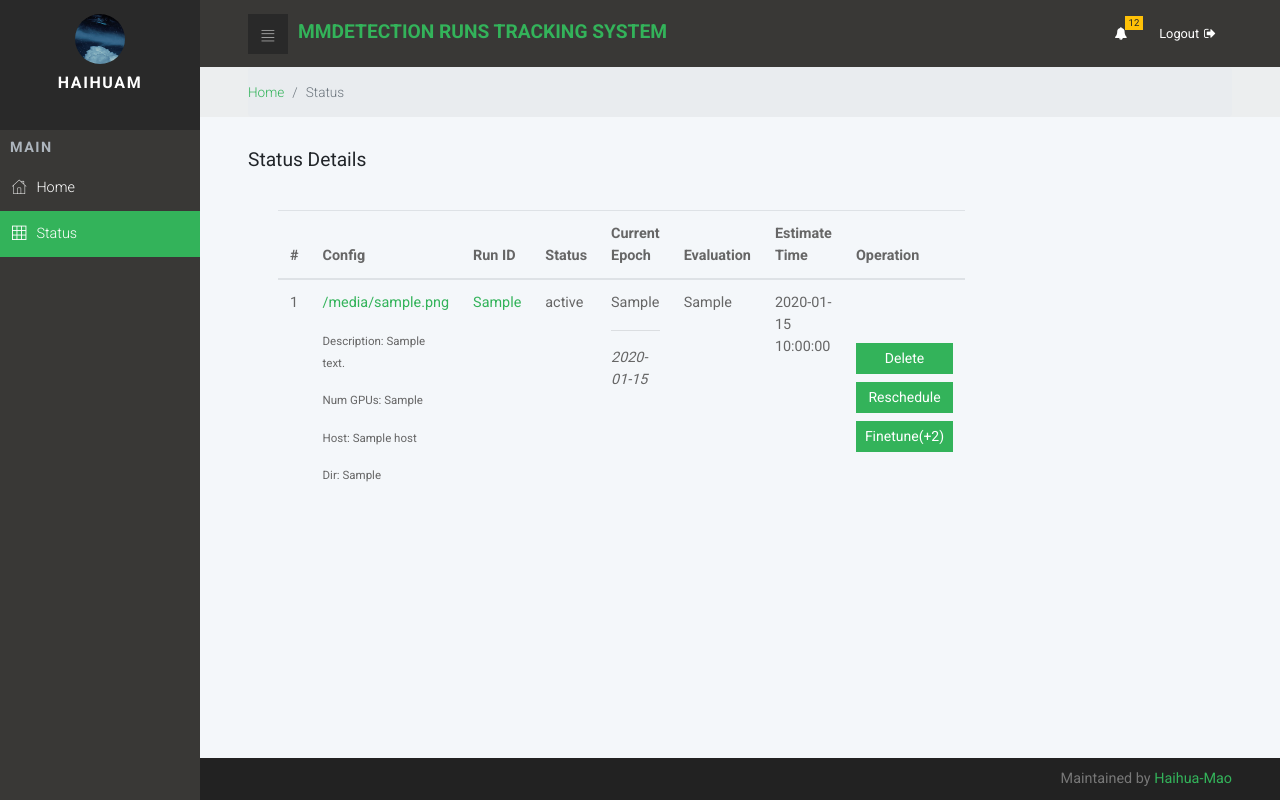
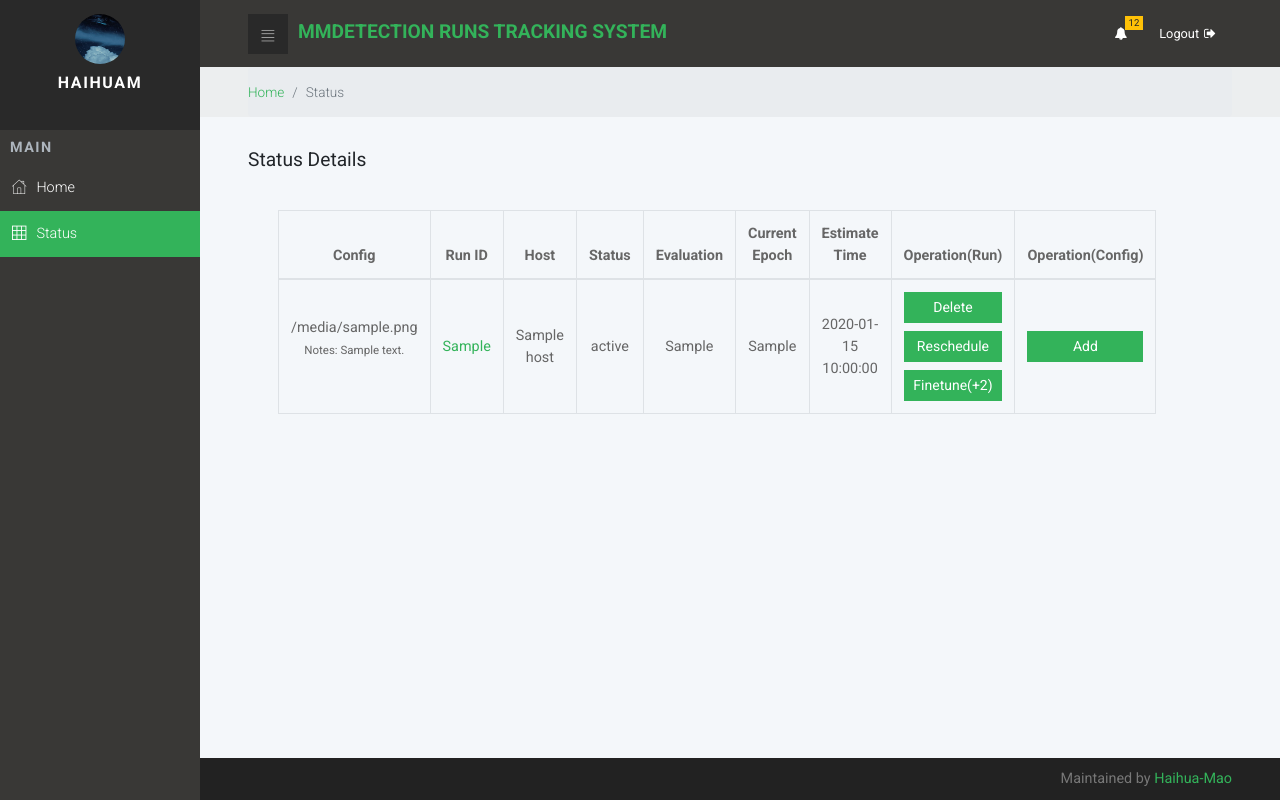
Before and after one commit to HaihuaM/mmdetection-nightly-run-sys, a Flask app: template server/templates/status.html in a window 1280 px wide. Run offline with Flask 2, Linux system fonts and the light colour scheme; the template is opened without the code that fills it: most values are stand-ins (such as "Sample title", 1, 10 or a date in 2020); some libraries are stand-ins or nearby versions.

Commit message:
update operation fields

```diff
--- a/server/templates/status.html
+++ b/server/templates/status.html
@@ -22,60 +22,60 @@
           </header>
           <div class="container">
             <div class="col-sm-6 ">
-                    <table id="status-data-table" class="table table-condensed table-hover" style="width:100%">
+                    <table id="status-data-table" class="table text-center table-bordered table-condensed " style="width:100%">
                       <thead>
                         <tr>
-                          <th>#</th>
                           <th>Config</th>
                           <th>Run ID</th>
+                          <th>Host</th>
                           <th>Status</th>
+                          <th>Evaluation</th>
                           <th>Current Epoch</th>
-                          <th>Evaluation</th>
                           <th>Estimate Time</th>
-													<th>Operation</th>
+													<th>Operation(Run)</th>
+													<th>Operation(Config)</th>
                         </tr>
                       </thead>
                       <tbody>
-												{% for item in status %}
+												{% for item in tasks %}
+																{% for run in item.runs %}
 																<tr>
-																<td> {{ loop.index }} </td>
-																<td>
-																				<p class="text-primary"><a href="/detail/{{ item._id }}"> {{ item.config_file }}</a></p>
-																				<p><small> Description: {{ item.description }} </small> </p>
-																				<p><small> Num GPUs: {{ item.train_num_gpu }} </small> </p>
-																				{% if item.host %}
-																				<p><small> Host: {{ item.host }} </small> </p>
+																				{% if loop.index == 1 %}
+																				<td rowspan="{{ item.frequency }}" class="align-middle">
+																								{{ item.config_file }}
+																								<p><small>Notes: {{ item.description }} </small></p>
+																				</td>
 																				{% endif %}
-																				{% if item.run_dir %}
-																				<p><small> Dir: {{ item.run_dir }} </small></p>
-																				{% endif %}
-																</td>
-																<td><a href="/detail/{{ item._id }}"> {{ item.run_idx }}</a></td>
-																<td>{{ item.status }}</td>
-																<td>
-																		{{ item.current_epoch }}
-																		{% if item.log_last_update %}
-																		<hr>
-																		<em>{{ item.log_last_update }}</em>
-																		{% endif %}
-																</td>
-																<td>{{ item.current_eval_html|safe }}</td>
-																<td>{{ item.est_remaining_time }}</td>
-
+																				<td class="align-middle"><a href="/detail/{{ run._id }}">{{ run.run_idx }}</a> </td>
+																				<td class="align-middle">{{ run.host }}</td>
+																				<td class="align-middle">{{ run.status }}</td>
+																				<td class="align-middle">{{ run.current_eval_html | safe }}</td>
+																				<td class="align-middle">{{ run.current_epoch }}</td>
+																				<td class="align-middle">{{ run.est_remaining_time }}</td>
                                         <td class="align-middle">
 																		    {% if modify %}
-																		<!-- Button trigger modal -->
-																		<button onclick="deleteValues('{{ item._id }}')" type="button" class="btn btn-block btn-sm btn-primary" data-toggle="modal" data-target="#deleteModal"> Delete </button>
+																						<button onclick="deleteValues('{{ run._id }}')" type="button" class="btn btn-block btn-sm btn-primary" data-toggle="modal" data-target="#deleteModal"> Delete </button>
 
-																		<button onclick="rescheduleValues('{{ item._id }}')" type="button" class="btn btn-block btn-sm btn-primary" data-toggle="modal" data-target="#rescheduleModal"> Reschedule</button>
-																		<button onclick="finetuneValues('{{ item._id }}')" type="button" class="btn btn-block btn-sm btn-primary" data-toggle="modal" data-target="#rescheduleModal"> Finetune</button>
+																						<button onclick="rescheduleValues('{{ run._id }}')" type="button" class="btn btn-block btn-sm btn-primary" data-toggle="modal" data-target="#rescheduleModal"> Reschedule</button>
+																						<button onclick="finetuneValues('{{ run._id }}')" type="button" class="btn btn-block btn-sm btn-primary" data-toggle="modal" data-target="#rescheduleModal"> Finetune</button>
 																				{% else %}
 																						<button type="button" class="btn btn-sm btn-block btn-primary" data-toggle="modal" data-target="#hintModal"> Delete </button>
 																						<button type="button" class="btn btn-sm btn-block btn-primary" data-toggle="modal" data-target="#hintModal"> Reschedule</button>
 																						<button type="button" class="btn btn-sm btn-block btn-primary" data-toggle="modal" data-target="#hintModal"> Finetune(+2)</button>
 																				{% endif %}
 																				</td>
+																				{% if loop.index == 1 %}
+                                        <td rowspan="{{ item.frequency }}" class="align-middle">
+																								{% if modify %}
+																										<button onclick="addrunValues('{{ item._id }}')" type="button" class="btn btn-block btn-sm btn-primary" data-toggle="modal" data-target="#addrunModal">Add</button>
+																								{% else %}
+																										<button type="button" class="btn btn-sm btn-block btn-primary" data-toggle="modal" data-target="#hintModal">Add</button>
+																								{% endif %}
+																				</td>
+																				{% endif %}
 																</tr>
+																{% endfor %}
+
 												{% endfor %}
                       </tbody>
                     </table>
@@ -120,6 +120,27 @@
 	  </div>
 	 </div>
 
+		<!-- Add Run Modal -->
+		<div class="modal fade" id="addrunModal" tabindex="-1" role="dialog" aria-labelledby="exampleModalLabel" aria-hidden="true">
+		<div class="modal-dialog" role="document">
+      <input type="hidden" id="add_run_id" name="add_run_id" value=''>
+			<div class="modal-content">
+				<div class="modal-header">
+					<h5 class="modal-title" id="exampleModalLabel">Add a run</h5>
+					<button type="button" class="close" data-dismiss="modal" aria-label="Close">
+						<span aria-hidden="true">&times;</span>
+					</button>
+				</div>
+			<div class="modal-body"> Are you sure to add a new run for this config?</div>
+				<div class="modal-footer">
+					<button type="button" class="btn btn-secondary" data-dismiss="modal">Close</button>
+					<button onclick="addRun()" type="button" class="btn btn-primary" data-dismiss="modal">Add</button>
+				</div>
+		  </div>
+	  </div>
+	 </div>
+
+
 		<!-- hint Modal -->
 		<div class="modal fade" id="hintModal" tabindex="-1" role="dialog" aria-labelledby="exampleModalLabel" aria-hidden="true">
 		<div class="modal-dialog" role="document">
@@ -146,15 +167,15 @@
     </div>
 					{% include "script.html" %}
           <script src="/static/js/btn-custom.js"></script>
-					<link href="/static/css/dataTables.bootstrap4.min.css" rel="stylesheet">
-					<script src="/static/js/jquery.dataTables.min.js"></script>
-					<script src="/static/js/dataTables.bootstrap4.min.js"></script>
-					<script>
-								$(document).ready(function() {
-													$('#status-data-table').DataTable();
-								});
+					<!-- <link href="/static/css/dataTables.bootstrap4.min.css" rel="stylesheet"> -->
+					<!-- <script src="/static/js/jquery.dataTables.min.js"></script> -->
+					<!-- <script src="/static/js/dataTables.bootstrap4.min.js"></script> -->
+					<!-- <script> -->
+					<!-- 			$(document).ready(function() { -->
+					<!-- 								$('#status-data-table').DataTable(); -->
+					<!-- 			}); -->
 
-          </script>
+          <!-- </script> -->
 
   </body>
 </html>
```
Lines whose indentation alone changed are shown as unchanged.
